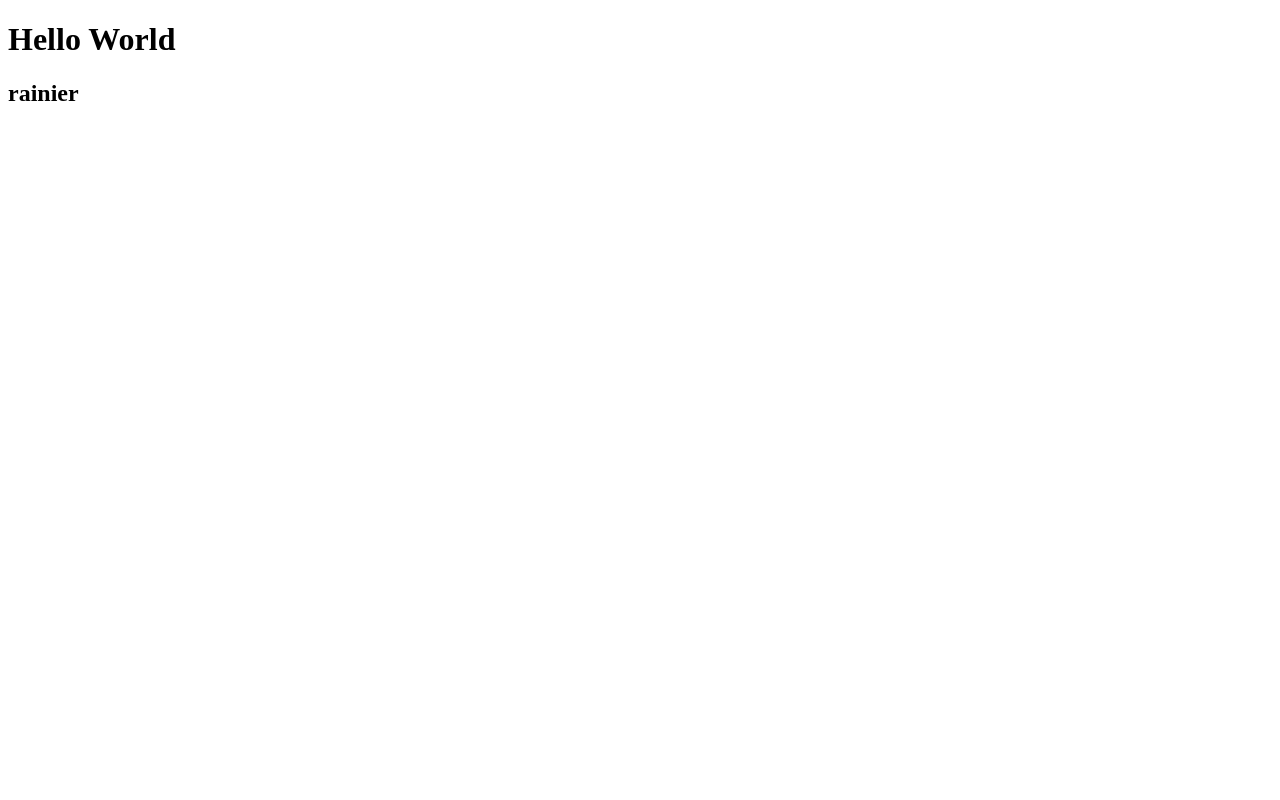
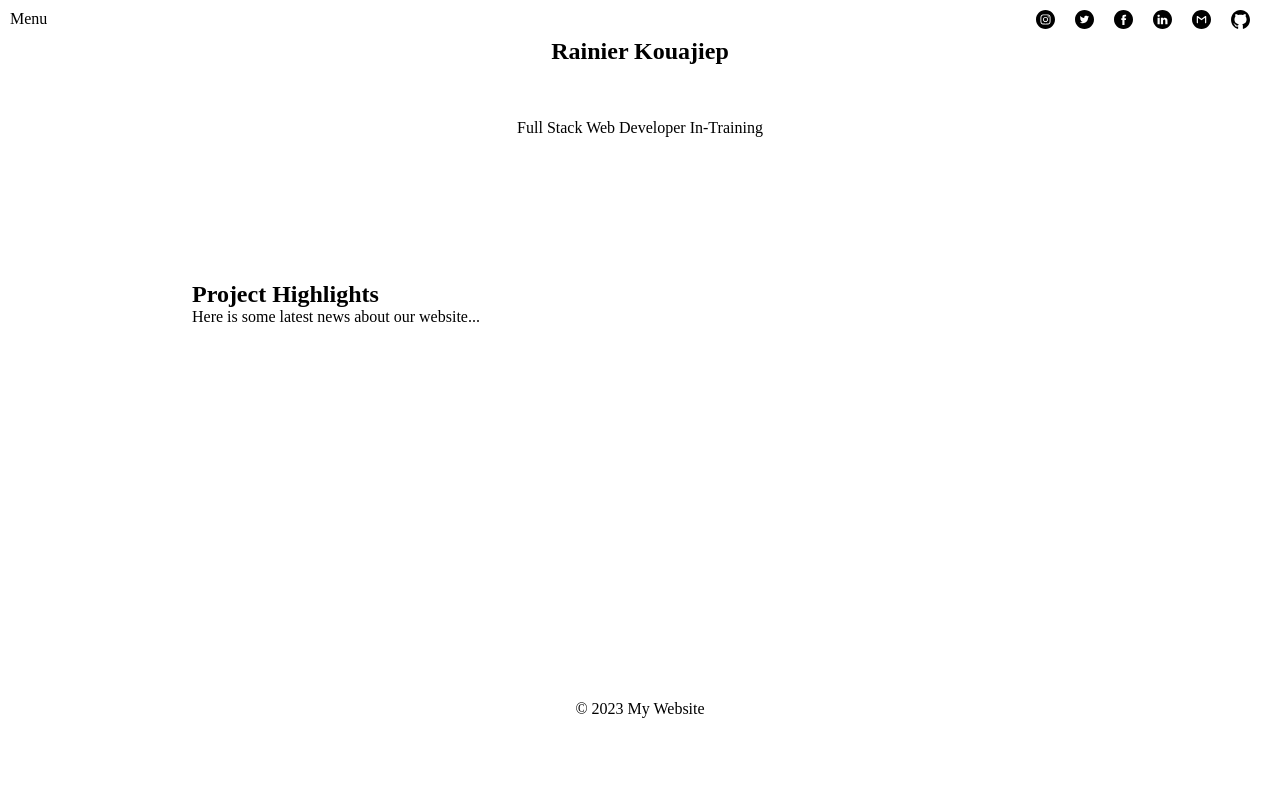
Before and after one commit to rainier-kouajiep/rainier-kouajiep.github.io, a plain HTML site: page index.html in a window 1280 px wide. Drawn offline with Linux system fonts and the light colour scheme.

Commit message:
new updates

```diff
--- a/index.html
+++ b/index.html
@@ -1,13 +1,53 @@
 <!DOCTYPE html>
 <html lang="en">
-<head>
-    <meta charset="UTF-8">
-    <meta http-equiv="X-UA-Compatible" content="IE=edge">
-    <meta name="viewport" content="width=device-width, initial-scale=1.0">
-    <title>Document</title>
-</head>
-<body>
-    <h1>Hello World</h1>
-    <h2>rainier</h2>
-</body>
+  <head>
+    <meta charset="UTF-8" />
+    <meta http-equiv="X-UA-Compatible" content="IE=edge" />
+    <meta name="viewport" content="width=device-width, initial-scale=1.0" />
+    <title>rainier kouajiep</title>
+    <link rel="stylesheet" href="style.css" />
+  </head>
+  <body>
+    <header>
+      <nav>
+        <ul>
+          <li class="nav-link" style="float:right;"><a href="#"><img src="/social_icons/Github_black.svg" height = "19" alt="Github"></a></li>
+          <li class="nav-link" style="float:right;"><a href="#"><img src="/social_icons/Gmail_black.svg" height = "19" alt="Gmail"></a></li>
+          <li class="nav-link" style="float:right;"><a href="#"><img src="/social_icons/LinkedIN_black.svg" height = "19" alt="LinkedIn"></a></li>
+          <li class="nav-link" style="float:right;"><a href="#"><img src="/social_icons/Facebook_black.svg" height = "19" alt="Facebook"></a></li>
+          <li class="nav-link" style="float:right;"><a href="#"><img src="/social_icons/Twitter_black.svg" height = "19" alt="Twitter"></a></li>
+          <li class="nav-link" style="float:right;"><a href="#"><img src="/social_icons/Instagram_black.svg" height = "19" alt="Instagram"></a></li>
+          <li class="dropdown">
+            Menu
+            <div class="dropdown-content" style="left:0;">
+              <a href="#">Home</a>
+              <a href="#">Projects</a>
+              <a href="#">About</a>
+              <a href="#">Contact</a>
+            </div>
+          </li>
+        </ul>
+      </nav>
+    </header>
+    <main class="main-content">
+      <section>
+        <h1 id="main-heading">Rainier Kouajiep</h1>
+        <br><br><br>
+        <p id ="title">
+          Full Stack Web Developer In-Training
+        </p>
+        <br><br><br><br><br><br><br><br>
+      </section>
+      <article>
+        <h2>Project Highlights</h2>
+        <p>Here is some latest news about our website...</p>
+      </article>
+    </main>
+    <!-- <div class="padded-box">
+      <p>Hello There</p>
+    </div> -->
+    <footer class = "footer">
+      <p id = "footer">&copy; 2023 My Website</p>
+    </footer>
+  </body>
 </html>
--- /dev/null
+++ b/style.css
@@ -0,0 +1,131 @@
+*{
+    margin: 0;
+    padding: 0;
+    /* outline: 1px solid red; */
+}
+
+main{
+    width: 80%;
+    background-color: white;
+}
+
+.padded-box{
+    border: 1px solid black;
+    background-color: #f0f0f0;
+    padding-left: 10px;
+    padding-top: 100px;
+    margin-left: 50px;
+
+}
+
+.padded-box p{
+    background-color: aqua;
+}
+
+
+.main-content{
+    width: 70%;
+    margin: 0 auto;
+}
+
+
+.nav-link a {
+    color:black;
+    text-decoration: none;
+
+}
+
+nav ul{
+    /* display: inline; */
+    margin: 0;
+    padding: 0;
+    list-style-type: none;
+}
+
+nav ul li{
+    display: inline;
+    margin-right: 20px;
+
+}
+
+#main-heading{
+    color:black;
+    text-align: center;
+}
+
+nav{
+    background-color: white;
+    padding: 10px;
+    /* padding-top: 5px;
+    padding-bottom: 5px;
+    margin: 20px;
+    border: 5px solid black; */
+}
+
+.dropbtn {
+    background-color: grey;
+    /* color: white; */
+    padding: 10px;
+    /* font-size: 16px; */
+    border: none;
+    cursor: pointer;
+  }
+/*
+#met {
+    background-color: turquoise;
+}
+*/
+
+/*selector{
+    rule1: value
+    rule2: value2
+}
+*/
+
+
+  .dropdown {
+    position: relative;
+    display: inline-block;
+  }
+
+  .dropdown-content {
+    display: none;
+    position: absolute;
+    right: 0;
+    background-color: #f9f9f9;
+    min-width: 160px;
+    box-shadow: 0px 8px 16px 0px rgba(0,0,0,0.2);
+    z-index: 1;
+  }
+
+  .dropdown-content a {
+    color: black;
+    padding: 12px 16px;
+    text-decoration: none;
+    display: block;
+  }
+
+  .dropdown-content a:hover {background-color: grey;}
+
+  .dropdown:hover .dropdown-content {
+    display: block;
+  }
+
+  #footer, #title{
+    text-align: center;
+  }
+
+  html {
+    position: relative;
+    min-height: 100%;
+}
+
+footer {
+    /* background-color: orange; */
+    position: absolute;
+    left: 0;
+    bottom: 0;
+    height: 100px;
+    width: 100%;
+    overflow: hidden;
+}
```
Also changed, not shown: social_icons/Facebook_black.svg (added), social_icons/Github_black.svg (added), social_icons/Gmail_black.svg (added), social_icons/Instagram_black.svg (added), social_icons/LinkedIN_black.svg (added), social_icons/Mail_ru_black.svg (added), social_icons/Twitter_black.svg (added).
